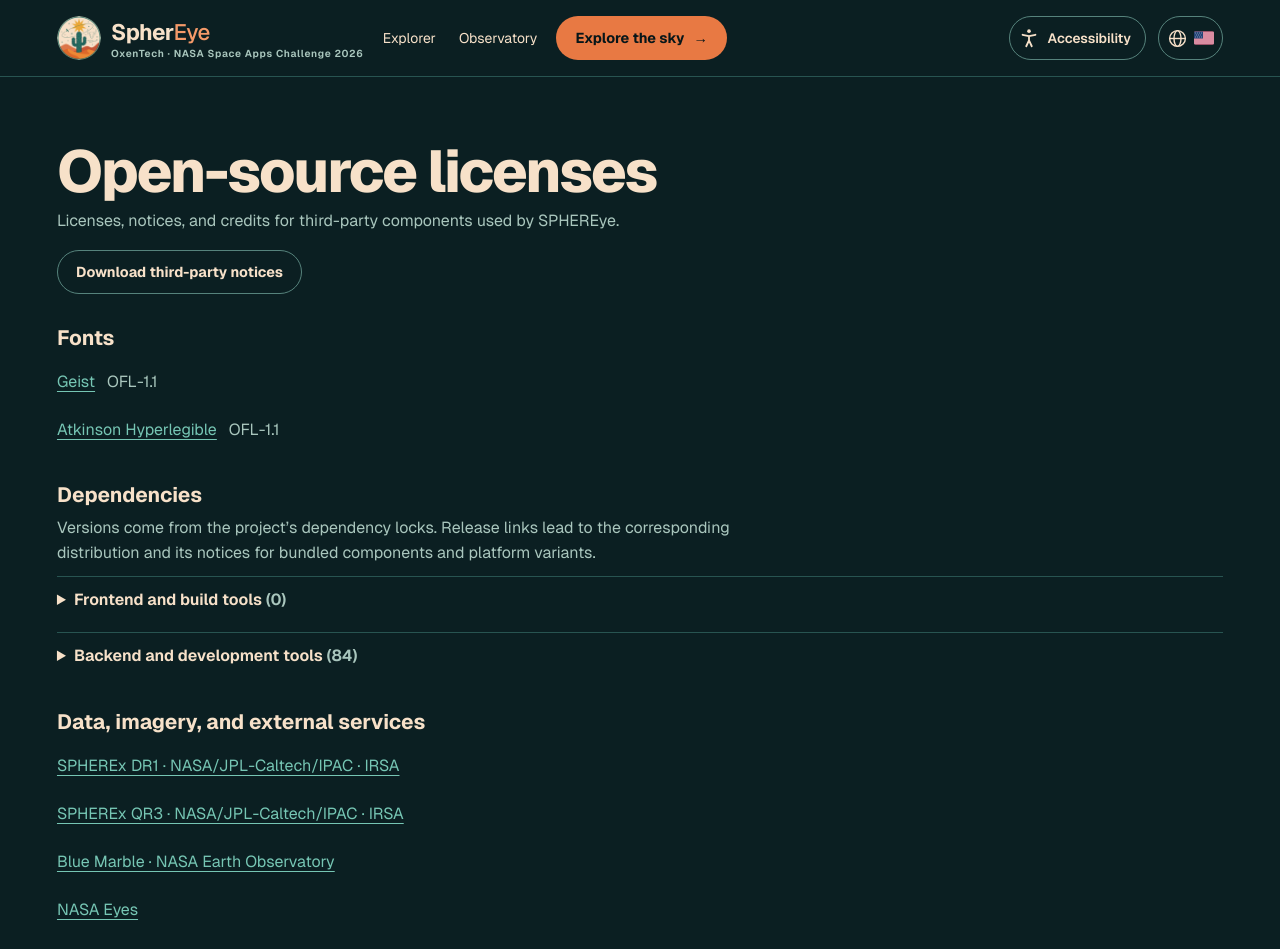
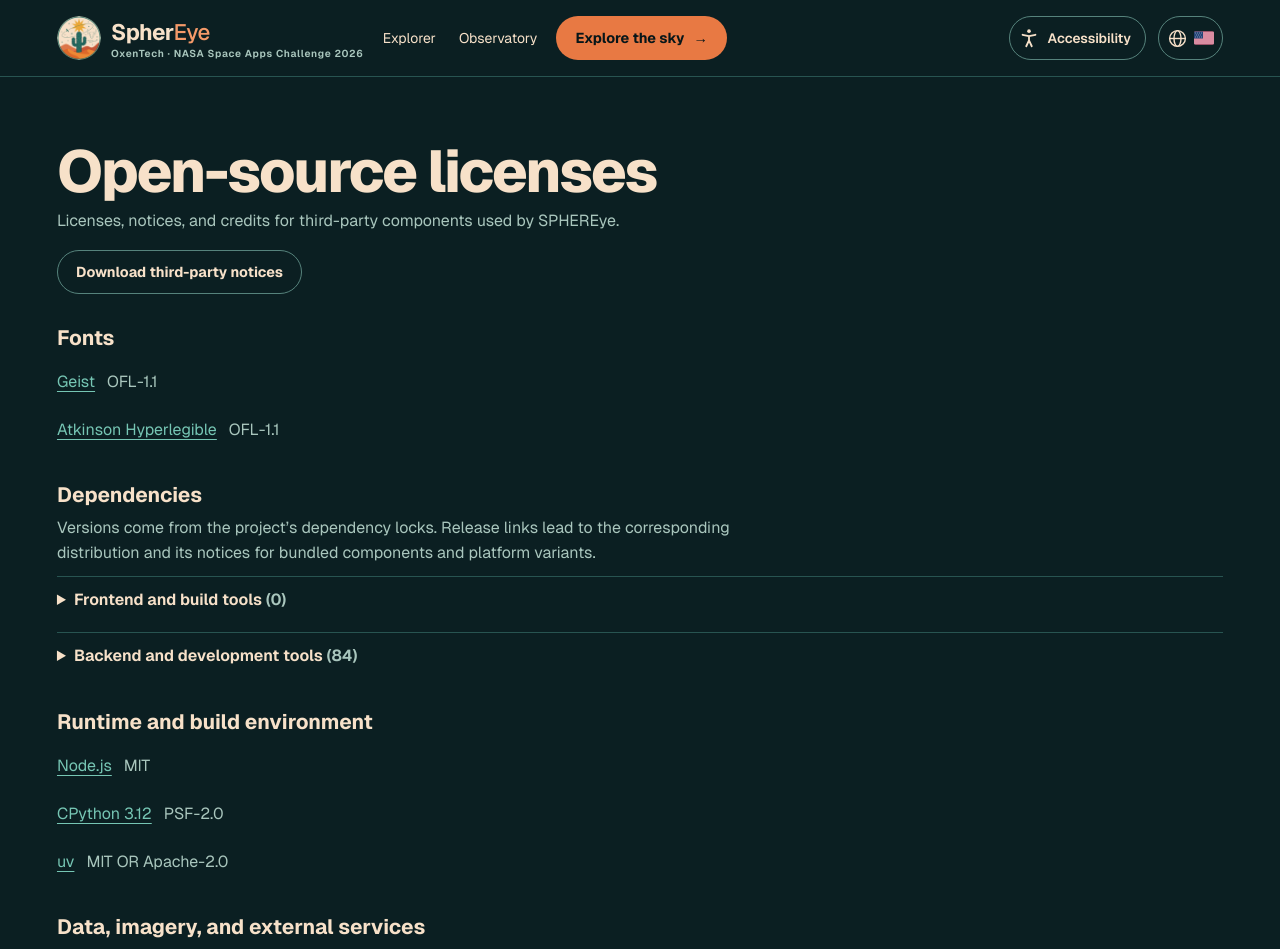
Before and after one commit to inathanms/projeto-nasa-space-apps, a Next.js app in the folder frontend/: page /licenses in a window 1280 px wide. Shown: the top 949 px of the page. Built offline with nearby package versions, Linux system fonts and the light colour scheme.

Commit message:
Documenta as licenças do ambiente de execução

```diff
--- a/frontend/app/_shared/licenses.tsx
+++ b/frontend/app/_shared/licenses.tsx
@@ -1,4 +1,4 @@
-import { backendLicenses, externalCredits, fontLicenses, frontendLicenses, type PackageLicense } from "../../content/licenses";
+import { backendLicenses, externalCredits, fontLicenses, frontendLicenses, runtimeLicenses, type PackageLicense } from "../../content/licenses";
 import { translators, type Locale } from "../../lib/i18n";
 import "./licenses.css";
 
@@ -68,6 +68,15 @@ export default function LicensesPage({ locale }: { locale: Locale }) {
         </details>
       </section>
 
+      <section aria-labelledby="licenses-runtime">
+        <h2 id="licenses-runtime">{t("Ambiente de execução e build")}</h2>
+        <ul className="license-credits">
+          {runtimeLicenses.map(({ name, license, href }) => (
+            <li key={name}><a href={href}>{name}</a><span>{license}</span></li>
+          ))}
+        </ul>
+      </section>
+
       <section aria-labelledby="licenses-credits">
         <h2 id="licenses-credits">{t("Dados, imagens e serviços externos")}</h2>
         <ul className="license-credits">
--- a/frontend/content/licenses.ts
+++ b/frontend/content/licenses.ts
@@ -32,6 +32,12 @@ export const fontLicenses = [
   { name: "Atkinson Hyperlegible", license: "OFL-1.1", href: "https://github.com/google/fonts/blob/main/ofl/atkinsonhyperlegible/OFL.txt" },
 ];
 
+export const runtimeLicenses = [
+  { name: "Node.js", license: "MIT", href: "https://github.com/nodejs/node/blob/main/LICENSE" },
+  { name: "CPython 3.12", license: "PSF-2.0", href: "https://docs.python.org/3.12/license.html" },
+  { name: "uv", license: "MIT OR Apache-2.0", href: "https://github.com/astral-sh/uv#license" },
+];
+
 export const externalCredits = [
   { name: "SPHEREx DR1 · NASA/JPL-Caltech/IPAC · IRSA", href: "https://www.ipac.caltech.edu/doi/10.26131/IRSA678" },
   { name: "SPHEREx QR3 · NASA/JPL-Caltech/IPAC · IRSA", href: "https://www.ipac.caltech.edu/doi/10.26131/IRSA662" },
--- a/frontend/content/messages.ts
+++ b/frontend/content/messages.ts
@@ -326,6 +326,7 @@ export const englishMessages = {
   "Baixar avisos de terceiros": "Download third-party notices",
   "Fontes tipográficas": "Fonts",
   "Dependências": "Dependencies",
+  "Ambiente de execução e build": "Runtime and build environment",
   "Frontend e ferramentas de build": "Frontend and build tools",
   "Backend e ferramentas de desenvolvimento": "Backend and development tools",
   "As versões vêm dos arquivos de dependências do projeto. Os links levam à distribuição correspondente, onde ficam os avisos de componentes empacotados e variações de plataforma.": "Versions come from the project’s dependency locks. Release links lead to the corresponding distribution and its notices for bundled components and platform variants.",
```
Also changed, not shown: frontend/public/licenses/third-party-notices.txt.
